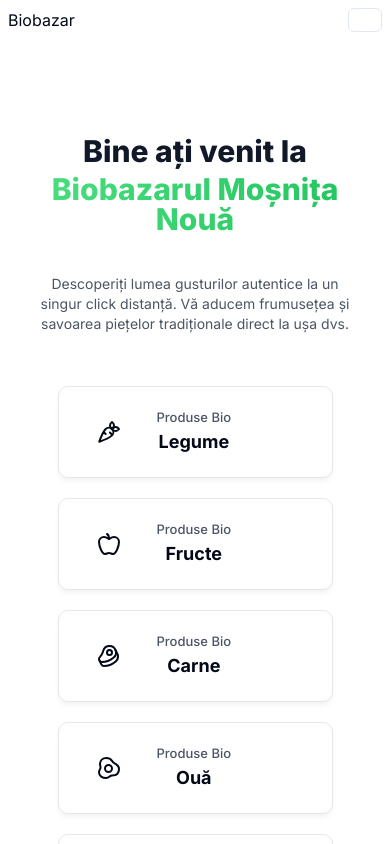
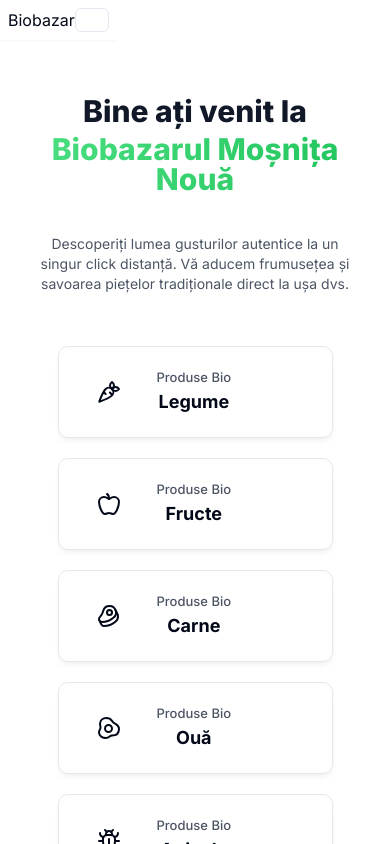
Before and after one commit to BolojanAndrei15/biobazar, a Next.js app: page / in a window 390 px wide. Shown: the top 844 px of the page. Built offline with nearby package versions, Linux system fonts and the light colour scheme.

Commit message:
add style to MobileNav

```diff
--- a/components/Navbar.js
+++ b/components/Navbar.js
@@ -4,7 +4,7 @@ import MobileNav from "./MobileNav";
 
 function Navbar() {
   return (
-    <nav className="flex p-2 justify-between">
+    <nav className="flex p-2 justify-between fixed top-0 left-0 border-b-2 border-b-slate-50">
       <h1>Biobazar</h1>
       <ul className="md:flex space-x-3 hidden ">
         <li>Acasă</li>
```
